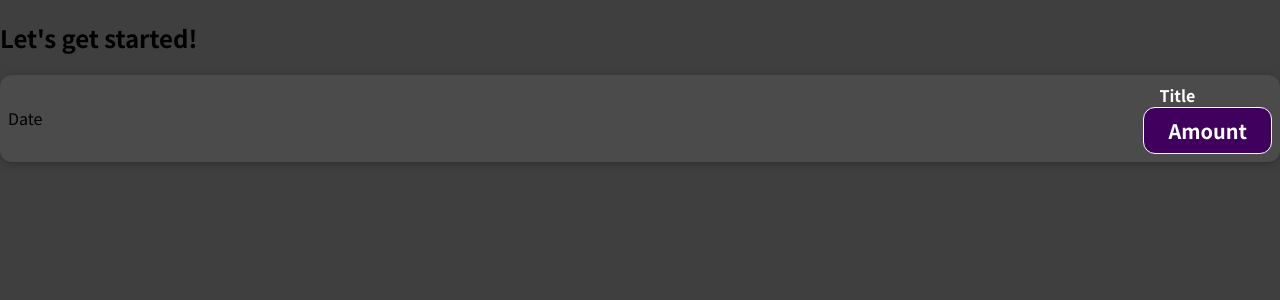
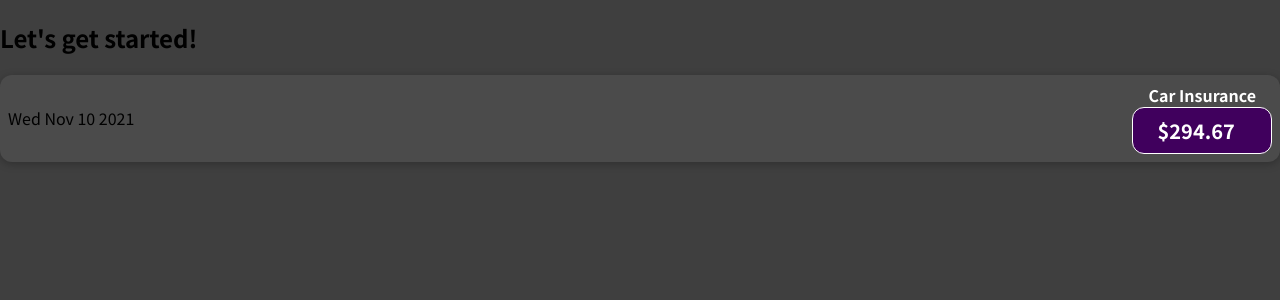
Before and after one commit to Dakota-Leonard/expense-tracker, a JavaScript app: page / in a window 1280 px wide. Shown: the top 300 px of the page. Built offline with nearby package versions, Linux system fonts and the light colour scheme.

Commit message:
Add dummy data to test styling

```diff
--- a/src/components/ExpenseItem.js
+++ b/src/components/ExpenseItem.js
@@ -1,12 +1,16 @@
 import './ExpenseItem.css';
 
 function ExpenseItem() {
+  //Dummy Data for testing
+  const expenseDate = new Date(2021, 10, 10);
+  const expenseTitle = 'Car Insurance';
+  const expenseAmount = 294.67;
   return (
     <div className="expense-item">
-      <div>Date</div>
+      <div>{expenseDate.toDateString()}</div>
       <div>
-        <h2 className="expense-item_description">Title</h2>
-        <div className="expense-item_price">Amount</div>
+        <h2 className="expense-item_description">{expenseTitle}</h2>
+        <div className="expense-item_price">${expenseAmount}</div>
       </div>
     </div>
   );
```
